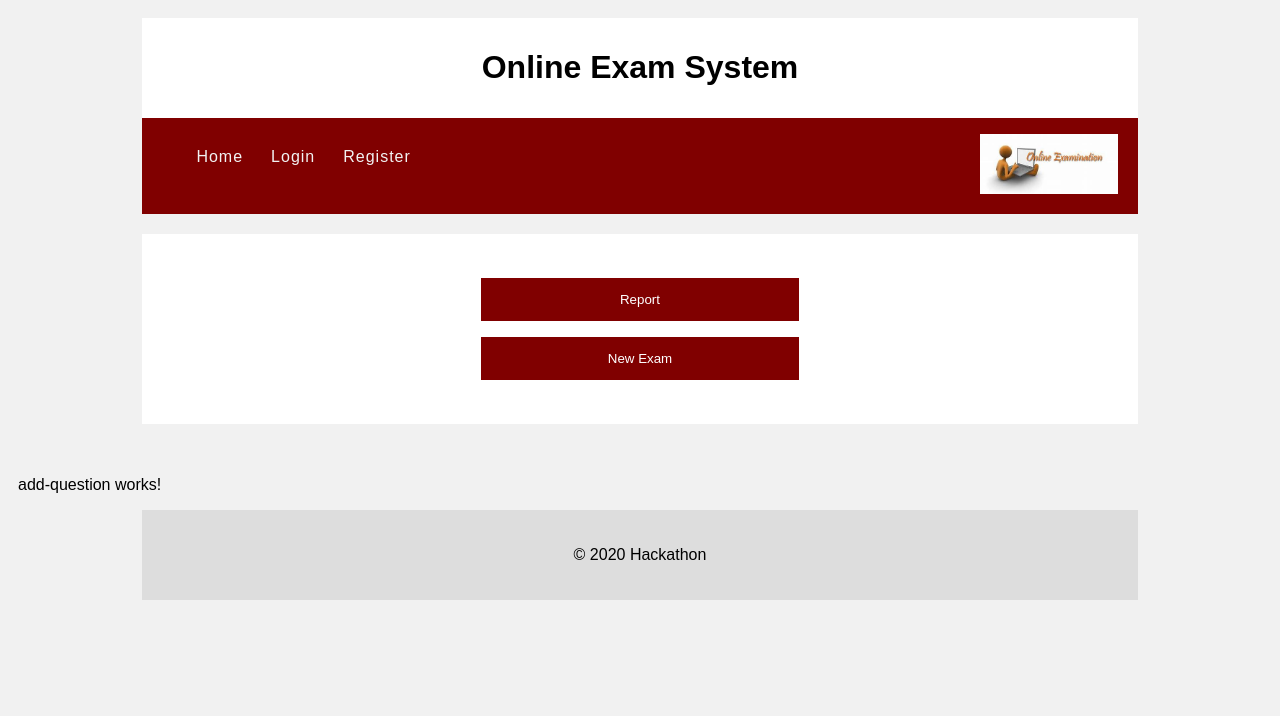
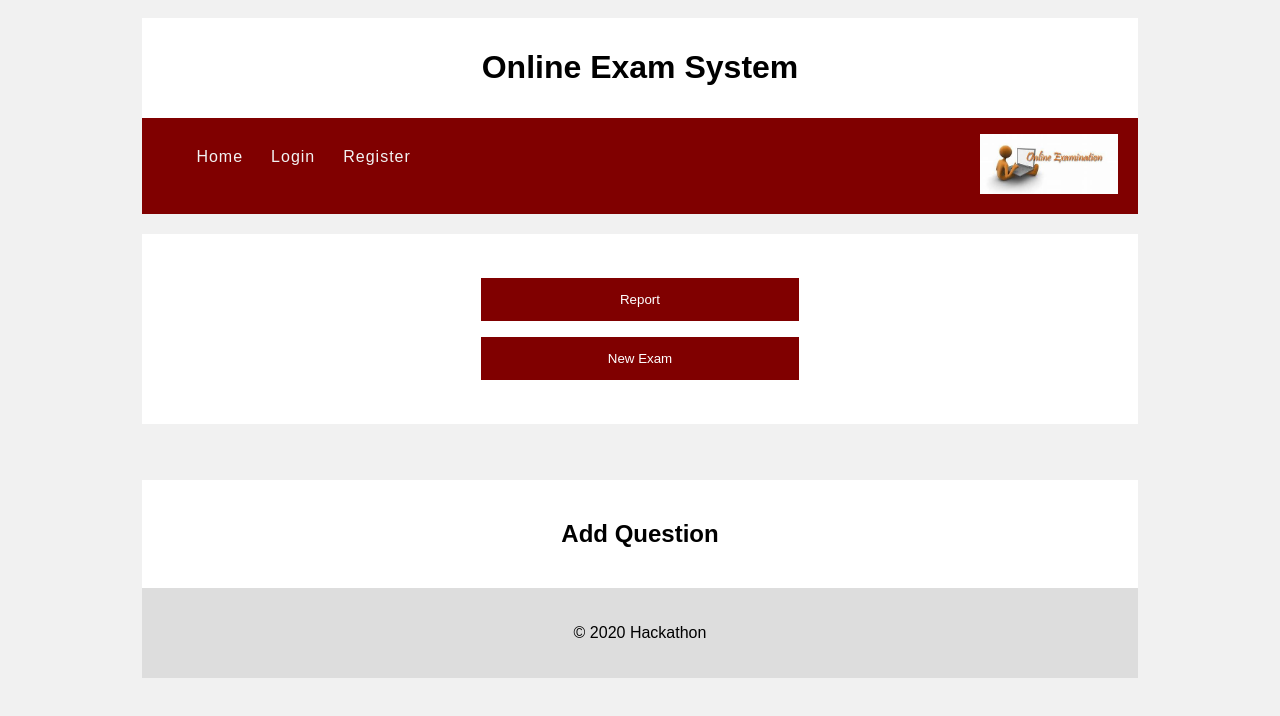
Before and after one commit to madhavi1209/angular-online-exam, an Angular app: page /add-question in a window 1280 px wide. Shown: the top 716 px of the page. Built offline with nearby package versions, Linux system fonts and the light colour scheme.

Commit message:
added question

```diff
--- a/src/app/add-question/add-question.component.html
+++ b/src/app/add-question/add-question.component.html
@@ -1 +1,24 @@
-<p>add-question works!</p>
+<div class="row">
+    <div class="main">
+        <div class="card">
+            <h2 style="text-align: center;">Add Question</h2>
+
+
+
+            <!-- <form *ngIf="ques" #userform="ngForm" (ngSubmit)="createReport(userform)">
+
+
+                    <p>{{ques.questionName}}</p>
+                    <input type="radio" name="rdquestion" value="Male" ngModel>{{ques.option1}}<br />
+                    <input type="radio" name="rdquestion" value="Female" ngModel>{{ques.option2}}<br />
+                    <input type="radio" name="rdquestion" value="Female" ngModel>{{ques.option3}}<br />
+                    <input type="radio" name="rdquestion" value="Female" ngModel>{{ques.option4}}<br />
+
+                    <button type="button" (click)="next()"> Next</button>
+
+                <button type="submit" >Add</button>
+
+            </form> -->
+        </div>
+    </div>
+</div>
```
